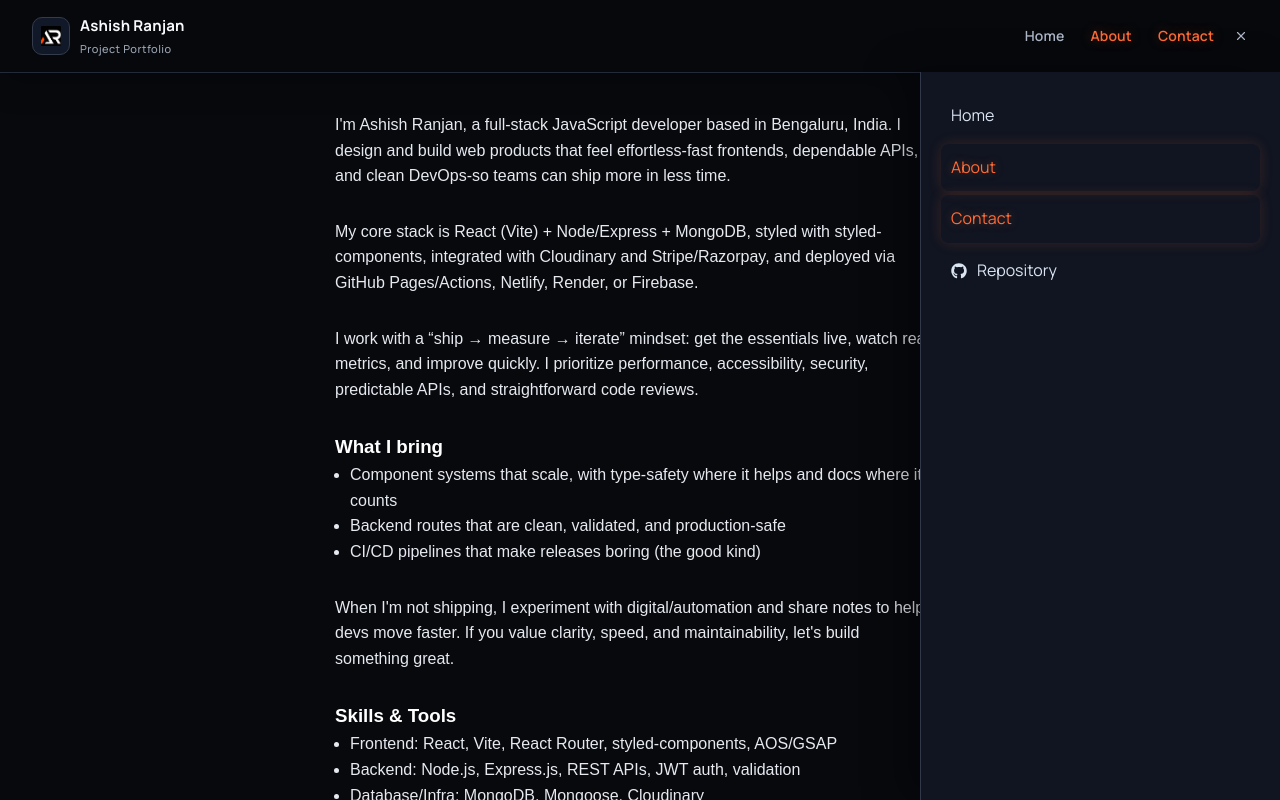
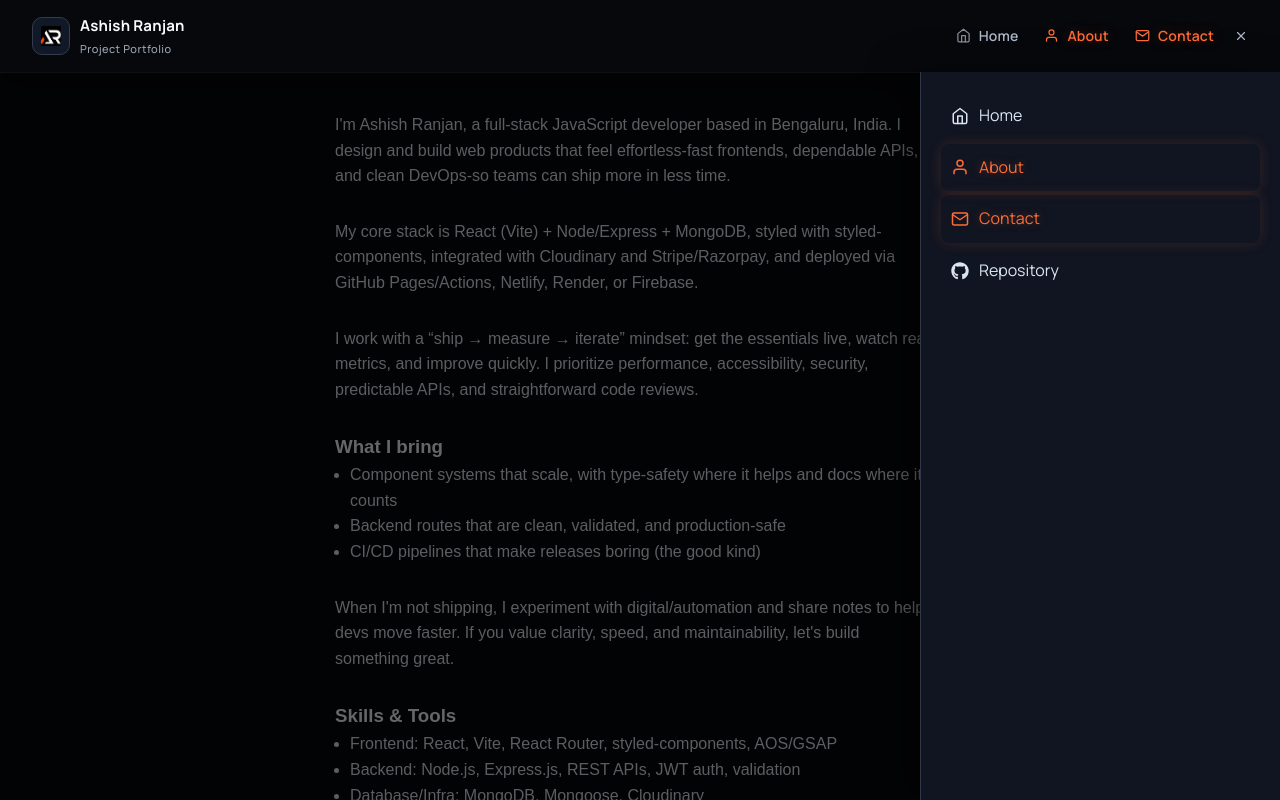
Before and after one commit to a2rp/projects, a React (Vite) app: page /projects/about in a window 1280 px wide. Both pictures are taken after a click on the button 1241 px from the left and 36 px from the top of the page. Built offline with nearby package versions, Linux system fonts and the light colour scheme.

Commit message:
Add icons to header navigation

```diff
--- a/src/components/header/index.jsx
+++ b/src/components/header/index.jsx
@@ -1,13 +1,13 @@
 import { useEffect, useState } from "react";
 import { FaGithub } from "react-icons/fa";
-import { FiMenu, FiX } from "react-icons/fi";
+import { FiHome, FiMail, FiMenu, FiUser, FiX } from "react-icons/fi";
 import { NavLink, useLocation } from "react-router-dom";
 import styles from "./style.module.css";
 
 const navItems = [
-    { label: "Home", to: "/" },
-    { label: "About", to: "/about" },
-    { label: "Contact", to: "/about#contact" },
+    { label: "Home", to: "/", icon: FiHome },
+    { label: "About", to: "/about", icon: FiUser },
+    { label: "Contact", to: "/about#contact", icon: FiMail },
 ];
 
 const repositoryUrl = "https://github.com/a2rp/projects";
@@ -53,20 +53,23 @@ const Header = () => {
                     className={styles.headerNav}
                     aria-label="Primary navigation"
                 >
-                    {navItems.map((item) => (
+                    {navItems.map((item) => {
+                        const Icon = item.icon;
+
+                        return (
                             <NavLink
                                 className={({ isActive }) =>
-                                isActive
-                                    ? styles.activeNavLink
-                                    : styles.navLink
+                                    isActive ? styles.activeNavLink : styles.navLink
                                 }
                                 key={item.to}
                                 to={item.to}
                                 end={item.to === "/"}
                             >
-                            {item.label}
+                                <Icon aria-hidden="true" />
+                                <span>{item.label}</span>
                             </NavLink>
-                    ))}
+                        );
+                    })}
                 </nav>
 
                 <div className={styles.headerActions}>
@@ -93,20 +96,21 @@ const Header = () => {
                     </div>
                 </div>
             </div>
-
             <div
                 className={`${styles.menuBackdrop} ${menuOpen ? styles.menuBackdropOpen : ""}`}
                 aria-hidden="true"
                 onClick={() => setMenuOpen(false)}
             />
-
             <nav
                 className={`${styles.menuSlider} ${menuOpen ? styles.menuSliderOpen : ""}`}
                 id="header-menu"
                 aria-label="Menu navigation"
                 aria-hidden={!menuOpen}
             >
-                {navItems.map((item) => (
+                {navItems.map((item) => {
+                    const Icon = item.icon;
+
+                    return (
                         <NavLink
                             className={({ isActive }) =>
                                 isActive
@@ -118,9 +122,11 @@ const Header = () => {
                             end={item.to === "/"}
                             onClick={() => setMenuOpen(false)}
                         >
-                        {item.label}
+                            <Icon aria-hidden="true" />
+                            <span>{item.label}</span>
                         </NavLink>
-                ))}
+                    );
+                })}
                 <a
                     className={styles.mobileNavLink}
                     href={repositoryUrl}
--- a/src/components/header/style.module.css
+++ b/src/components/header/style.module.css
@@ -75,12 +75,25 @@
 
         .navLink,
         .activeNavLink {
+            display: inline-flex;
+            align-items: center;
+            gap: 8px;
             color: #aeb7c8;
             font-size: 14px;
             font-weight: 600;
             letter-spacing: 0.01em;
             text-decoration: none;
-            transition: color 0.18s ease, text-shadow 0.18s ease;
+            transition:
+                color 0.18s ease,
+                text-shadow 0.18s ease;
+
+            svg {
+                width: 15px;
+                height: 15px;
+                flex: 0 0 auto;
+                opacity: 0.76;
+                transition: opacity 0.18s ease;
+            }
         }
 
         .activeNavLink,
@@ -88,6 +101,12 @@
         .navLink:focus-visible {
             color: #ff6b35;
             text-shadow: 0 0 12px rgba(255, 107, 53, 0.35);
+        }
+
+        .activeNavLink svg,
+        .navLink:hover svg,
+        .navLink:focus-visible svg {
+            opacity: 1;
         }
 
         .navLink:focus-visible,
@@ -109,7 +128,9 @@
             font-size: 14px;
             font-weight: 600;
             cursor: pointer;
-            transition: color 0.18s ease, text-shadow 0.18s ease;
+            transition:
+                color 0.18s ease,
+                text-shadow 0.18s ease;
 
             &:hover,
             &:focus-visible {
@@ -128,14 +149,20 @@
         position: fixed;
         z-index: 9997;
         inset: 72px var(--menu-width) 0 0;
-        background: rgba(0, 0, 0, 0.08);
+        background: rgba(0, 0, 0, 0.6);
         -webkit-backdrop-filter: blur(6px);
         backdrop-filter: blur(6px);
         transform: translateX(100vw);
         visibility: hidden;
         opacity: 0;
         pointer-events: none;
-        transition: transform 0.28s ease, opacity 0.28s ease, visibility 0.28s ease;
+        transition:
+            transform 0.28s ease,
+            opacity 0.28s ease,
+            visibility 0.28s ease;
+
+        /* border: 1px solid #f00; */
+        height: calc(100vh - 72px);
 
         &.menuBackdropOpen {
             transform: translateX(0);
@@ -162,7 +189,9 @@
         box-shadow: -18px 0 36px rgba(0, 0, 0, 0.36);
         transform: translateX(100%);
         visibility: hidden;
-        transition: transform 0.28s ease, visibility 0.28s ease;
+        transition:
+            transform 0.28s ease,
+            visibility 0.28s ease;
 
         &.menuSliderOpen {
             transform: translateX(0);
@@ -178,7 +207,17 @@
             border-radius: 8px;
             color: #dbe4f2;
             text-decoration: none;
-            transition: border-color 0.18s ease, box-shadow 0.18s ease, text-shadow 0.18s ease;
+            transition:
+                border-color 0.18s ease,
+                box-shadow 0.18s ease,
+                text-shadow 0.18s ease;
+
+            svg {
+                width: 18px;
+                height: 18px;
+                flex: 0 0 auto;
+                color: currentColor;
+            }
         }
 
         .mobileNavLink:hover,
```
Lines whose indentation alone changed are shown as unchanged.
